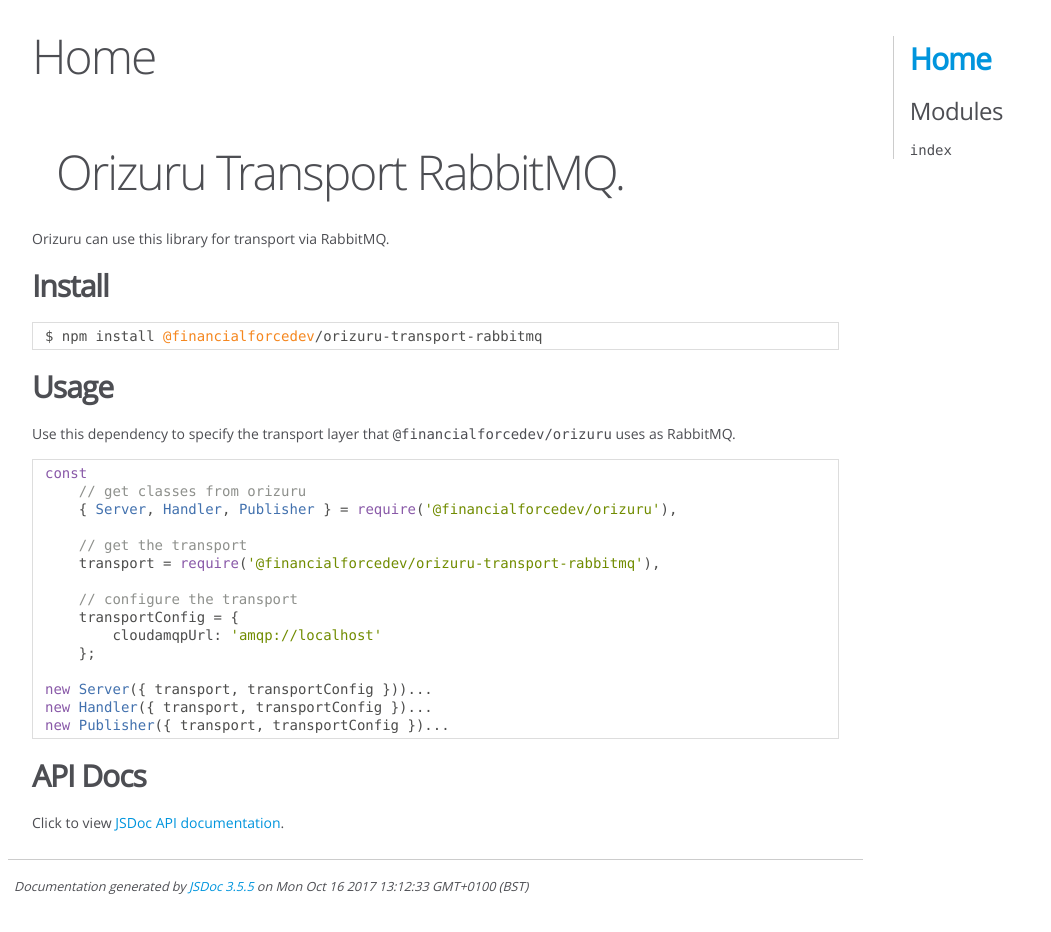
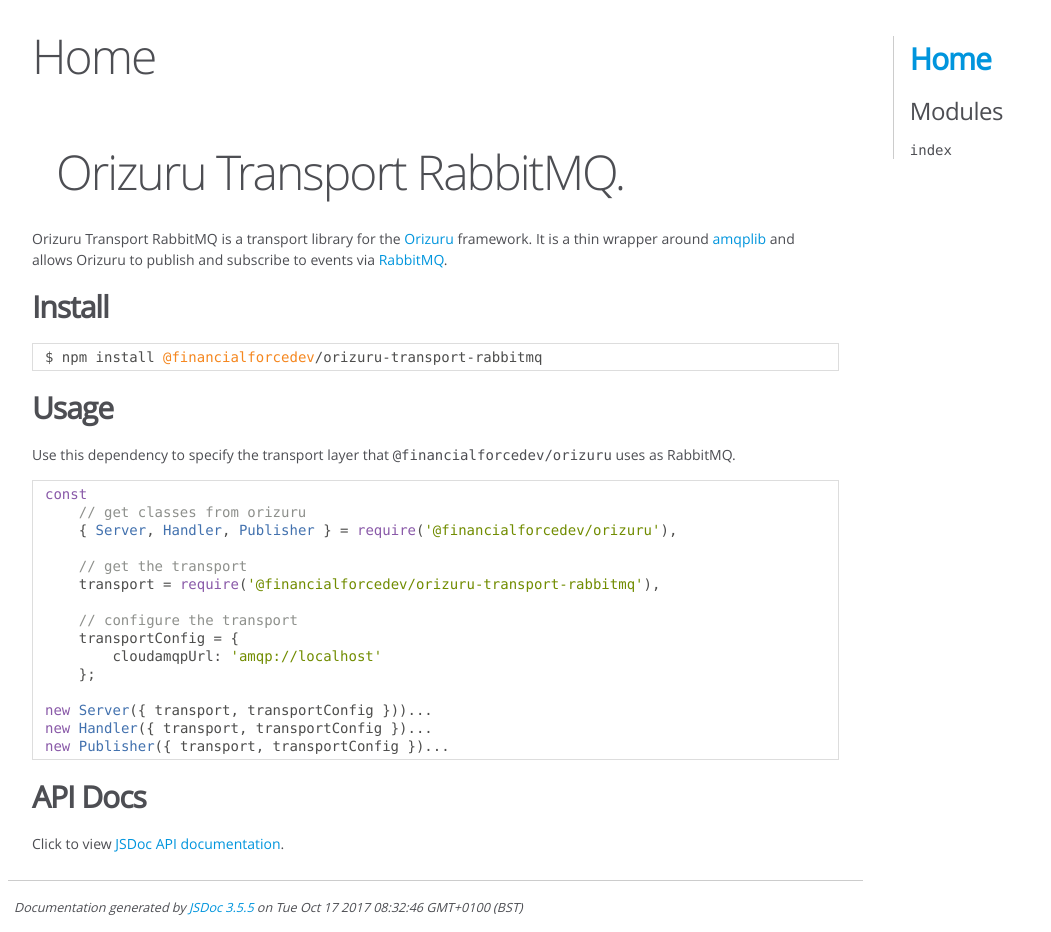
Before and after one commit to certinia/orizuru-transport-rabbitmq, a website: page doc/index.html in a window 1280 px wide. Shown: the whole page, without its empty margins (0-1051 px from the left). Before the commit the page ends 911 px from the top, so only its background shows below. Drawn offline with Linux system fonts and the light colour scheme.

Commit message:
regenerated docs

```diff
--- a/doc/index.html
+++ b/doc/index.html
@@ -43,7 +43,8 @@
 
 
     <section>
-        <article><h1>Orizuru Transport RabbitMQ.</h1><p>Orizuru can use this library for transport via RabbitMQ.</p>
+        <article><h1>Orizuru Transport RabbitMQ.</h1><p>Orizuru Transport RabbitMQ is a transport library for the <a href="https://www.npmjs.com/package/@financialforcedev/orizuru">Orizuru</a> framework.
+It is a thin wrapper around <a href="https://www.npmjs.com/package/amqplib">amqplib</a> and allows Orizuru to publish and subscribe to events via <a href="http://www.rabbitmq.com/">RabbitMQ</a>.</p>
 <h2>Install</h2><pre class="prettyprint source"><code>$ npm install @financialforcedev/orizuru-transport-rabbitmq</code></pre><h2>Usage</h2><p>Use this dependency to specify the transport layer that <code>@financialforcedev/orizuru</code> uses as RabbitMQ.</p>
 <pre class="prettyprint source"><code>const
     // get classes from orizuru
@@ -76,7 +77,7 @@
 <br class="clear">
 
 <footer>
-    Documentation generated by <a href="https://github.com/jsdoc3/jsdoc">JSDoc 3.5.5</a> on Mon Oct 16 2017 13:12:33 GMT+0100 (BST)
+    Documentation generated by <a href="https://github.com/jsdoc3/jsdoc">JSDoc 3.5.5</a> on Tue Oct 17 2017 08:32:46 GMT+0100 (BST)
 </footer>
 
 <script> prettyPrint(); </script>
```
Also changed, not shown: doc/index.js.html (+1 -1 lines), doc/module-index.html (+1 -1 lines).
